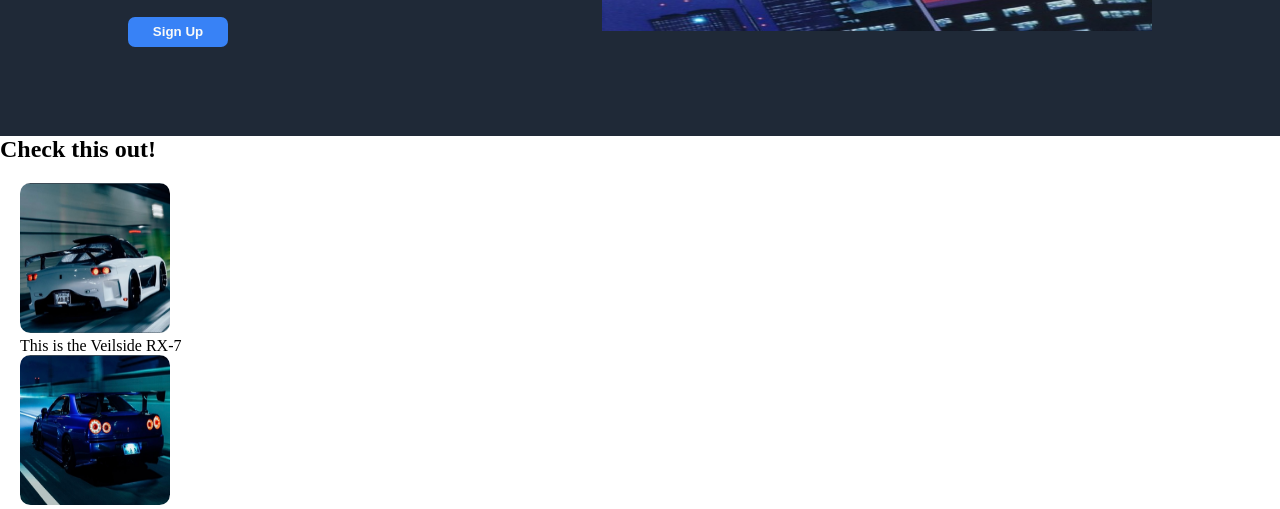
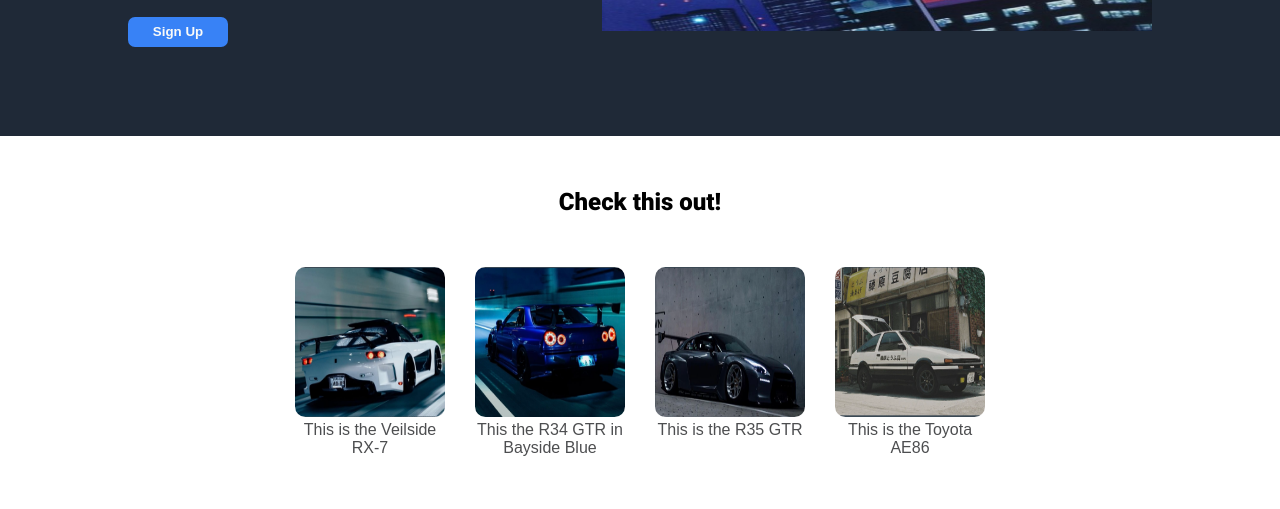
Before and after one commit to erinreix/Main-Project, a plain HTML site: page index.html in a window 1280 px wide. Shown: the part 380-889 px from the top of the page. Drawn offline with Linux system fonts and the light colour scheme.

Commit message:
Update styles.css

```diff
--- a/styles.css
+++ b/styles.css
@@ -89,32 +89,37 @@ button:hover{
     color: plum;
 }
 
-.title {
+section {
+    display: block;
+}
+
+.random-info h1 {
     font-family: "Roboto";
     text-align: center;
-    padding-top: 5%;
-}
-
-.featured {
-    display: flex;
-    text-align: center;
-    padding-top: 20px;
-    padding-bottom: 25px;
 }
 
 .card {
-    flex-basis: 25%;
-    padding: 20px;
+    display: flex;
+    flex-direction: row;
+    justify-content: center;
+    gap: 30px;
+}
+
+figure {
+    display: block;
+    margin-block-start: 4%;
+    margin-block-end: 4%;
 }
 
 .card img {
     border-radius: 7%;
-
 }
 
-.card p {
+figcaption {
     font-family: Arial, Helvetica, sans-serif;
     color: #4d4e50;
+    text-align: center;
+    width: 150px;
 }
 
 .quotes {
```
